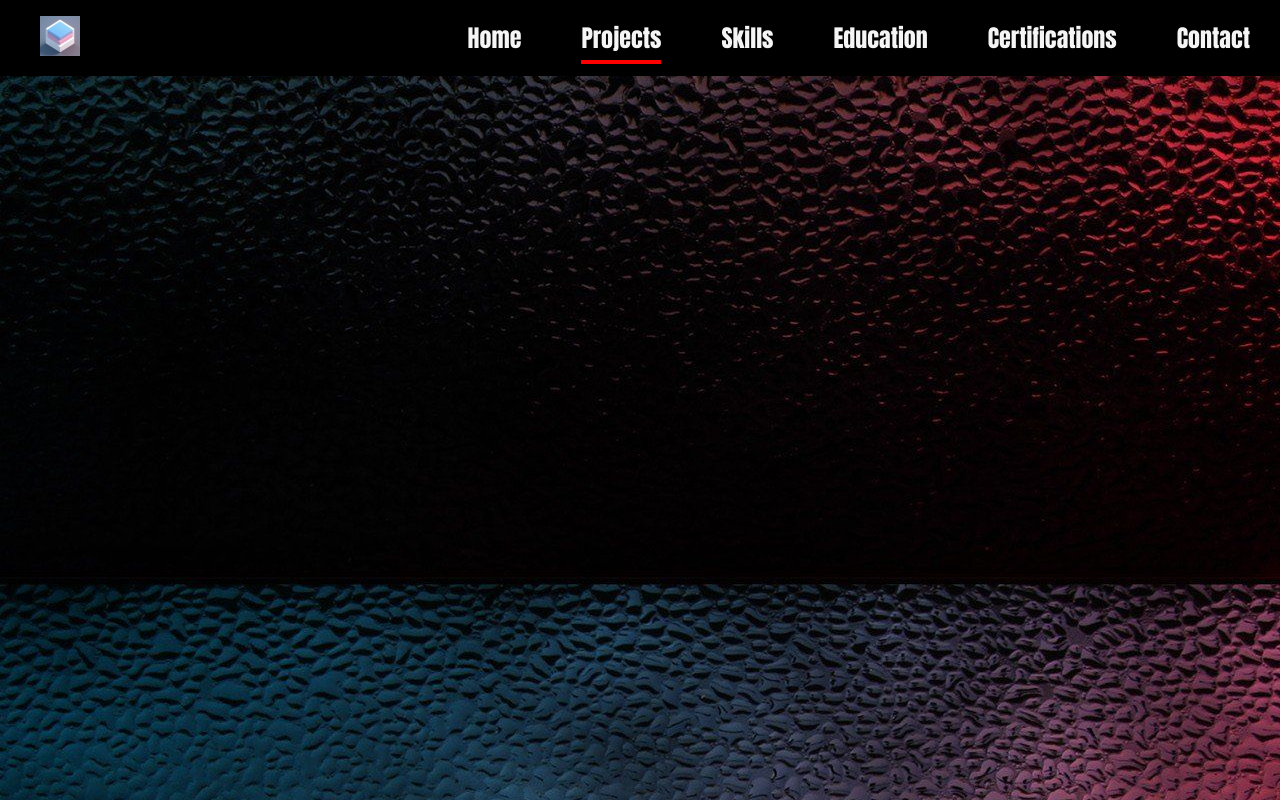
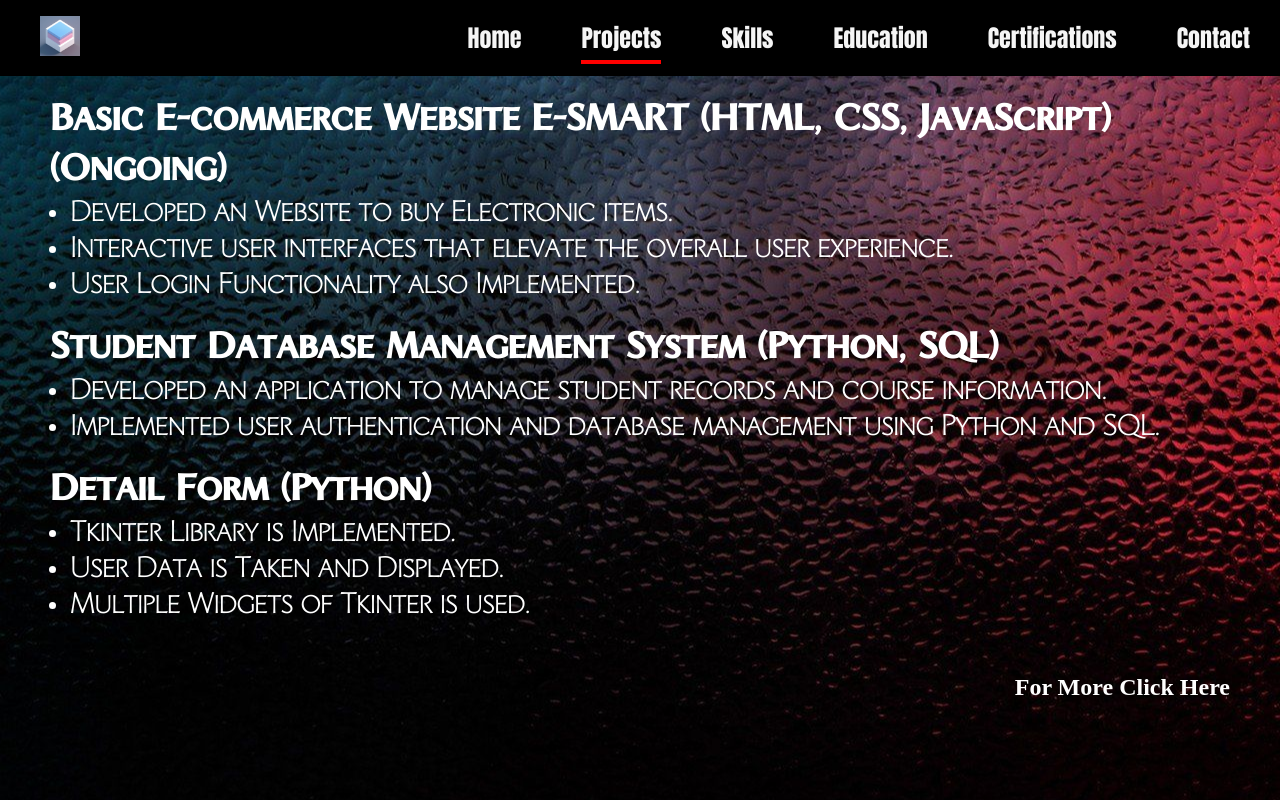
Before and after one commit to Rajput-xv/Yash_Verma_Porfolio, a plain HTML site: page pages/projects.html in a window 1280 px wide. Drawn offline with Linux system fonts and the light colour scheme.

Commit message:
Updated pages

```diff
--- a/index.css
+++ b/index.css
@@ -1,6 +1,17 @@
 *{
     margin: 0;
     padding: 0;
+}
+
+.content{
+    opacity: 0;
+    transform: scale(0.5);
+    transition: opacity 0.5s ease, transform 1s ease;
+
+}
+.content.show {
+    opacity: 1;
+    transform: scale(1);
 }
 
 @font-face {
@@ -16,6 +27,8 @@ body{
     background: url(./image/bg1.jpg)  ; /*no-repeat*/
     background-size: auto;
     background-position: center;
+    margin: 0;
+    overflow: hidden;
 }
 
 
@@ -73,7 +86,7 @@ body{
 
 #pic:hover .hover-img {
     display: block;
-  }
+}
 .hover-img{
     display: none;
     position: absolute;
@@ -82,7 +95,7 @@ body{
 }
 
 #pic img {
-    transition: opacity 0.5s ease-out;
+    transition: opacity 0.2s ease-out;
   }
 #pic:hover .original-img {
     opacity: 0;
@@ -130,8 +143,12 @@ body{
     font-family: 'articapro-l', sans-serif;
     font-weight: bold;
 }
+#contact h2{
+    font-family: 'Times new roman', sans-serif;
+}
 #contact h3{
     padding: 10px;
+    padding-bottom: 0;
 }
 #contact h3 a{
     text-decoration: none;
@@ -193,7 +210,7 @@ body{
     justify-content: space-evenly;
     color: white;
     margin-top: 20px;
-    font-size: xx-large;
+    font-size: x-large;
     font-family: 'articapro', sans-serif;
 }
 .certificate{
@@ -217,3 +234,46 @@ body{
 #container4 .two{
     padding-top: 65px;
 }
+
+
+#container5{
+    display: flex;
+    flex-direction: column;
+    font-size: x-large;
+    color: white;
+    margin-left: 50px;
+}
+
+.project{
+    margin-top: 20px;
+}
+.project h2{
+    font-family: 'articapro', sans-serif;
+}
+.project h3{
+    font-family: 'articapro-l', sans-serif;
+    font-weight: bold;
+}
+.project a{
+    text-decoration: none;
+    color: white;
+}
+.project a:hover{
+    color: red;
+}
+.project ul{
+    margin-left: 20px;
+}
+
+#more{
+    align-self: flex-end;
+    margin-right: 50px;
+    margin-top: 50px;
+}
+#more h4 a{
+    text-decoration: none;
+    color: white;
+}
+#more h4 a:hover{
+    color: red;
+}
--- a/index.js
+++ b/index.js
@@ -0,0 +1,7 @@
+document.addEventListener('DOMContentLoaded', function () {
+    const pageContent = document.querySelector('.content');
+
+    setTimeout(function () {
+      pageContent.classList.add('show');
+    }, 100);
+  });
--- a/pages/projects.html
+++ b/pages/projects.html
@@ -24,8 +24,49 @@
 
     </div>
 
+    <div class="content" id="container5" >
+
+        <div id="p2" class="project">
+            <a href="https://github.com/Rajput-xv/E-smart">
+                <h2>Basic E-commerce Website E-SMART (HTML, CSS, JavaScript) (Ongoing)</h2>
+            </a>
+                <ul>
+                    <li><h3>Developed an Website to buy Electronic items.</h3></li>
+                    <li><h3>Interactive user interfaces that elevate the overall user experience.</h3></li>
+                    <li><h3>User Login Functionality also Implemented.</h3></li>
+                </ul>
+        </div>
+
+        <div id="p1" class="project">
+            <a href="https://github.com/Rajput-xv/School-DBMS">
+                <h2>Student Database Management System (Python, SQL)</h2>
+            </a>
+                <ul>
+                    <li><h3>Developed an application to manage student records and course information.</h3></li>
+                    <li><h3>Implemented user authentication and database management using Python and SQL.</h3></li>
+                </ul>
+        </div>
+
+        <div id="p3" class="project">
+            <a href="https://github.com/Rajput-xv/Detail-Form-Tkinter">
+                <h2>Detail Form (Python)</h2>
+            </a>
+                <ul>
+                    <li><h3>Tkinter Library is Implemented.</h3></li>
+                    <li><h3>User Data is Taken and Displayed.</h3></li>
+                    <li><h3>Multiple Widgets of Tkinter is used.</h3></li>
+                </ul>
+        </div>
+
+        <div id="more">
+            <h4>For More <a href="https://github.com/Rajput-xv?tab=repositories">Click Here</a></h4>
+        </div>
+
+    </div>
 
 
-    <script src="./index.js"></script>
+
+
+    <script src="../index.js"></script>
 </body>
 </html>
```
Also changed, not shown: index.html (+2 -2 lines), pages/certifications.html (+3 -3 lines), pages/contact.html (+3 -3 lines), pages/education.html (+3 -2 lines), pages/skills.html (+3 -2 lines).
